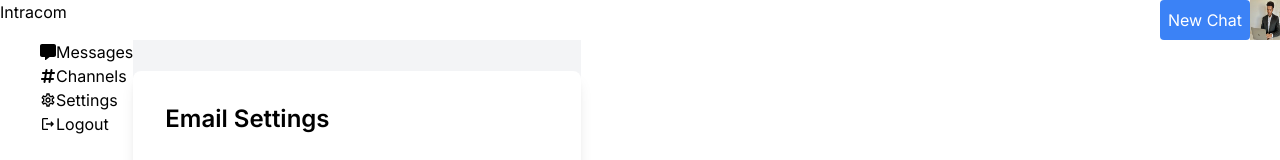
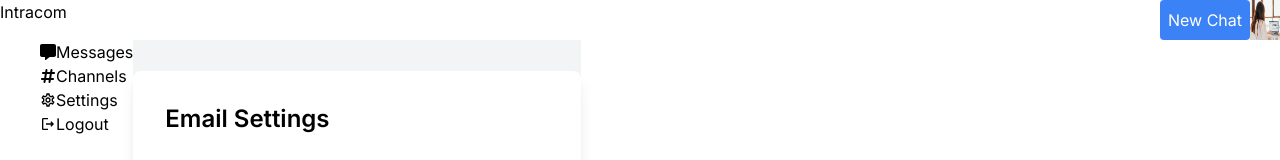
Before and after one commit to project-ascend-io/intracom-webapp, a Next.js app: page /Email-configuration in a window 1280 px wide. Shown: the top 160 px of the page. Built offline with nearby package versions, Linux system fonts and the light colour scheme.

Commit message:
updated chat image

```diff
--- a/src/Components/Navbar/page.tsx
+++ b/src/Components/Navbar/page.tsx
@@ -15,7 +15,7 @@ const Navbar = () => {
           </button>
 
           <Image
-            src="/profile2.jpg"
+            src="/newchat.png"
             width={30}
             height={20}
             alt="Profile"
```
Also changed, not shown: public/newchat.png (added), 1 other file (tests, documents, lock files or other folders).
